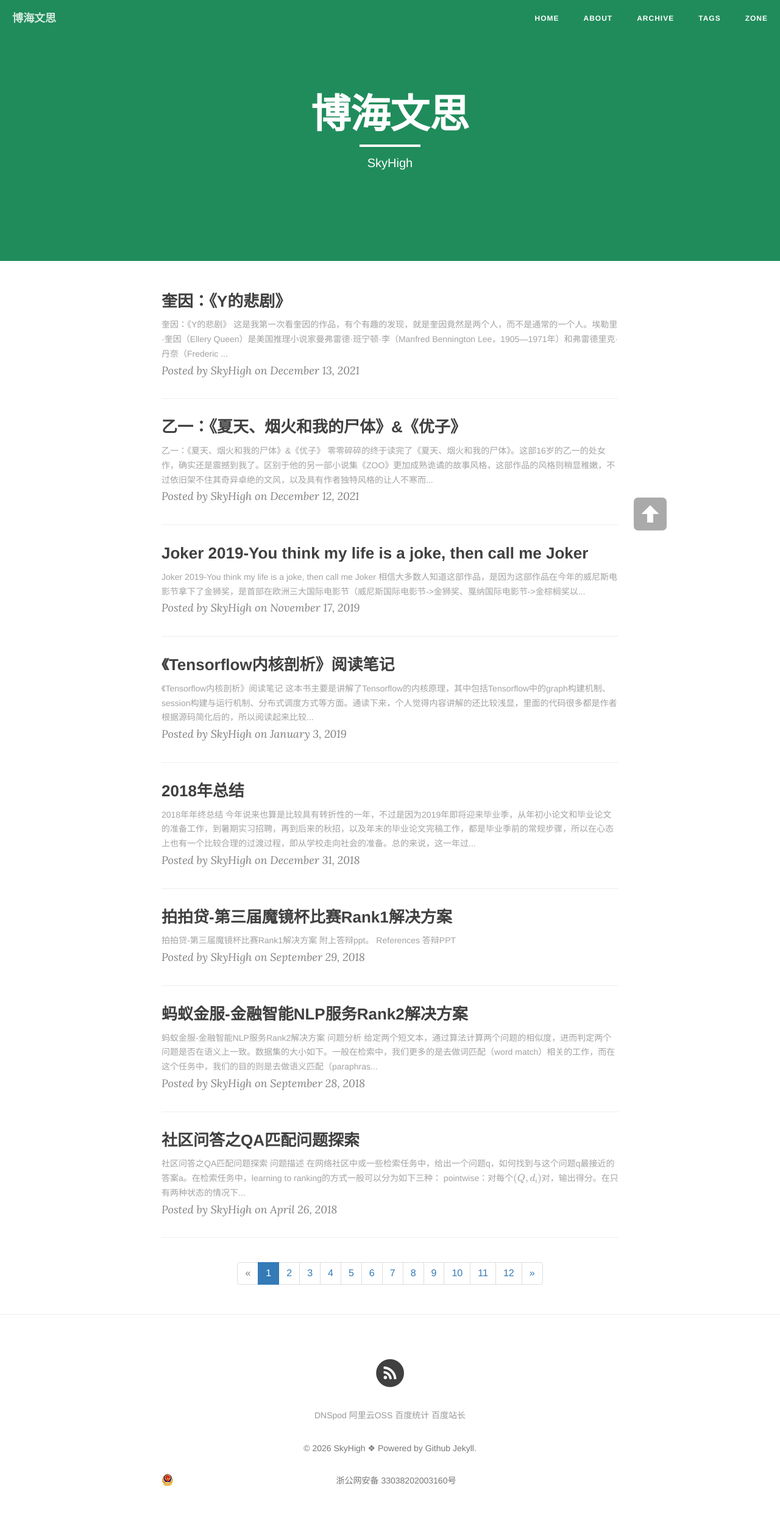
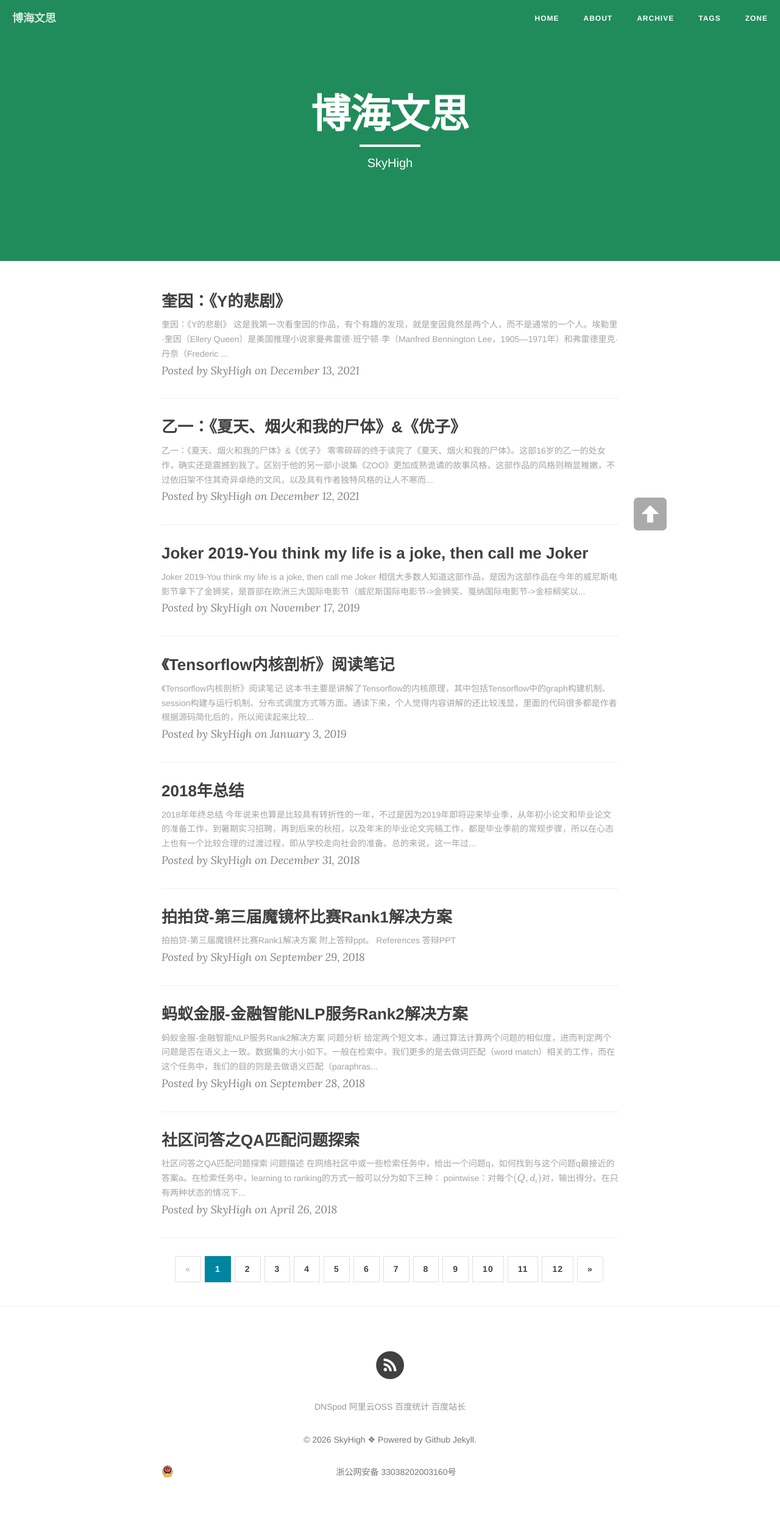
Before and after one commit to l11x0m7/l11x0m7.github.io, a Jekyll site: the page built from index.html, in a window 1280 px wide. Shown: the whole page at 61% size. Built offline with Jekyll 4.4.1, drawn with Linux system fonts in a browser that asks for light colours; nearby versions of some CDN libraries; formulas are drawn with MathJax 3; the list of posts is cut into pages by our own code; comment, search, counter and statistics services are not loaded.

Commit message:
Style numbered pagination to ensure current page is visible

```diff
--- a/css/clean-blog.css
+++ b/css/clean-blog.css
@@ -507,6 +507,64 @@ form .row:first-child .floating-label-form-group {
   background-color: #404040;
   cursor: not-allowed;
 }
+/* Numbered pagination */
+.pagination-container {
+  margin: 30px 0 10px;
+}
+.pagination {
+  margin: 0;
+  display: inline-flex;
+  flex-wrap: wrap;
+  justify-content: center;
+  padding-left: 0;
+  list-style: none;
+  border-radius: 0;
+}
+.pagination > li {
+  display: inline-block;
+}
+.pagination > li > a,
+.pagination > li > span {
+  position: relative;
+  float: left;
+  font-family: "Helvetica Neue", Arial, "Hiragino Sans GB", "STHeiti", "Microsoft YaHei", "WenQuanYi Micro Hei", SimSun, sans-serif;
+  font-size: 14px;
+  font-weight: 800;
+  letter-spacing: 1px;
+  line-height: 1.5;
+  padding: 10px 16px;
+  margin: 0 3px;
+  color: #404040;
+  background-color: #fff;
+  border: 1px solid #e0e0e0;
+  border-radius: 0;
+  text-decoration: none;
+  transition: all 0.2s ease-in-out;
+}
+.pagination > li > a:hover,
+.pagination > li > a:focus {
+  z-index: 2;
+  color: #fff;
+  background-color: #00c9d7;
+  border-color: #00c9d7;
+}
+.pagination > .active > span,
+.pagination > .active > span:hover,
+.pagination > .active > span:focus {
+  z-index: 3;
+  color: #fff;
+  background-color: #0085a1;
+  border-color: #0085a1;
+  cursor: default;
+}
+.pagination > .disabled > span,
+.pagination > .disabled > span:hover,
+.pagination > .disabled > span:focus {
+  color: #c0c0c0;
+  background-color: #fff;
+  border-color: #e0e0e0;
+  cursor: not-allowed;
+}
 ::-moz-selection {
   color: white;
   text-shadow: none;
```
